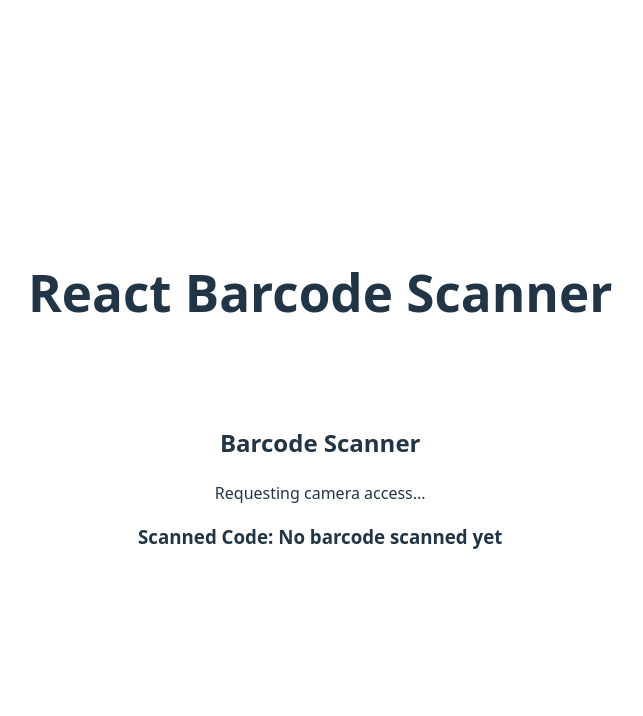
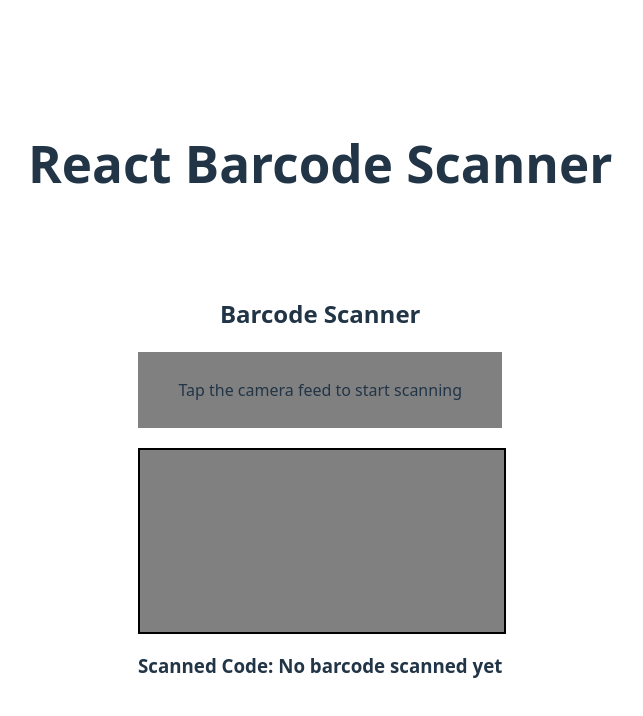
Before and after one commit to vickrant-dev/barcode_scanner, a React (Vite) app: page / in a window 1280 px wide. Shown: the top 716 px of the page, without its empty margins (372-1015 px from the left). Built offline with nearby package versions, Linux system fonts and the light colour scheme; no server answers.

Commit message:
Scanning fix v5

```diff
--- a/src/Components/BarcodeScanner.jsx
+++ b/src/Components/BarcodeScanner.jsx
@@ -3,29 +3,22 @@ import jsQR from "jsqr"; // Import jsQR for barcode scanning
 
 const BarcodeScanner = () => {
   const [data, setData] = useState("No barcode scanned yet");
-  const [hasPermission, setHasPermission] = useState(null);
   const [isScanning, setIsScanning] = useState(false);
   const videoRef = useRef(null);
   const canvasRef = useRef(null); // Used to draw video frame for scanning
-  const [error, setError] = useState(null); // Track error state
 
   useEffect(() => {
     // Attempt to get the user's media stream (camera)
     navigator.mediaDevices
       .getUserMedia({ video: { facingMode: "environment" } })
       .then((stream) => {
-        console.log("Camera stream:", stream); // Log the media stream
-        setHasPermission(true);
         if (videoRef.current) {
           videoRef.current.srcObject = stream;
         }
-        console.log("Camera stream started");
         startScanning();
       })
       .catch((err) => {
         console.error("Error accessing camera:", err);
-        setHasPermission(false);
-        setError("Error accessing the camera.");
       });
   }, []);
 
@@ -65,17 +58,32 @@ const BarcodeScanner = () => {
     setIsScanning((prev) => !prev);
   };
 
+  // Adding touch support for mobile
+  const handleTouchStart = (e) => {
+    e.preventDefault(); // Prevents the page from zooming or scrolling
+    if (!isScanning) {
+      handleScanToggle();
+    }
+  };
+
   return (
     <div style={{ textAlign: "center", marginTop: "50px" }}>
       <h2>Barcode Scanner</h2>
 
-      {hasPermission === null && <p>Requesting camera access...</p>}
-      {hasPermission === false && (
-        <p>{error || "Camera access denied. Please enable it in your browser settings."}</p>
+      <div
+        style={{
+          marginBottom: "20px",
+          backgroundColor: "gray",
+          padding: "10px",
+        }}
+      >
+        {isScanning ? (
+          <p>Scanning in progress...</p>
+        ) : (
+          <p>Tap the camera feed to start scanning</p>
         )}
+      </div>
 
-      {hasPermission && (
-        <>
       {/* Display the video feed for the camera */}
       <video
         ref={videoRef}
@@ -91,31 +99,11 @@ const BarcodeScanner = () => {
           marginRight: "auto", // Center the video
           backgroundColor: "gray", // Temporary background color to debug visibility
         }}
+        onTouchStart={handleTouchStart} // Mobile touch support
       />
+
       {/* Hidden canvas to process the video feed for barcode scanning */}
       <canvas ref={canvasRef} style={{ display: "none" }} />
-
-          {isScanning && (
-            <>
-              <button
-                onClick={handleScanToggle}
-                style={{ marginTop: "20px", padding: "10px 20px", fontSize: "16px" }}
-              >
-                Stop Scanning
-              </button>
-            </>
-          )}
-
-          {!isScanning && (
-            <button
-              onClick={handleScanToggle}
-              style={{ marginTop: "20px", padding: "10px 20px", fontSize: "16px" }}
-            >
-              Start Scanning
-            </button>
-          )}
-        </>
-      )}
 
       <h3>Scanned Code: {data}</h3>
     </div>
```
Lines whose indentation alone changed are shown as unchanged.
